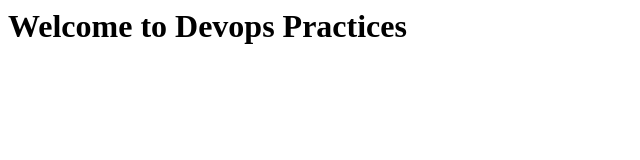
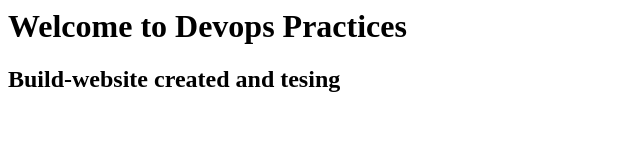
Before and after one commit to mohammedsuhail85/devops-practice, a plain HTML site: page index.html in a window 1280 px wide. Shown: the whole page, without its empty margins (0-640 px from the left). Drawn offline with Linux system fonts and the light colour scheme.

Commit message:
Changes ofter Build-website job

```diff
--- a/index.html
+++ b/index.html
@@ -4,5 +4,6 @@
 </head>
 <body>
 <h1>Welcome to Devops Practices</h1>
+<h2>Build-website created and tesing</h2>
 </body>
 </html>
```
